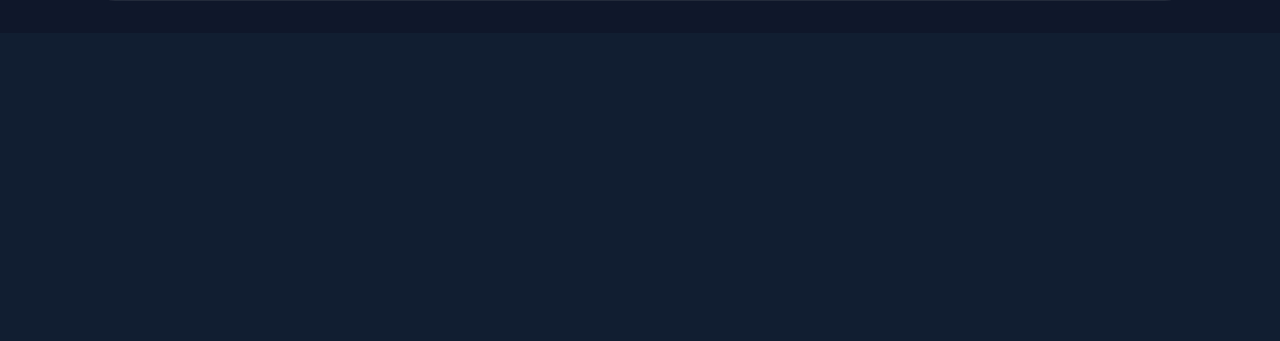
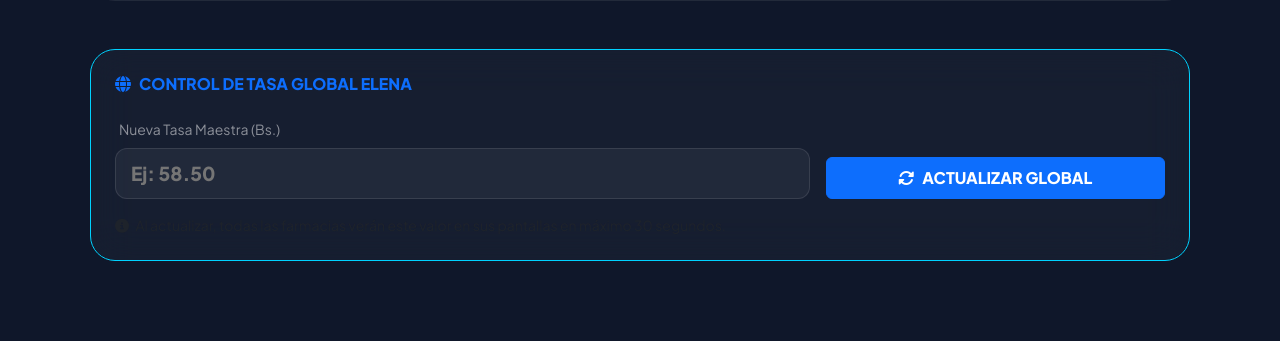
Before and after one commit to jesuspolo1986/asistente-IA, a Flask app: template templates/admin.html in a window 1280 px wide. Shown: the part 1230-1571 px from the top of the page. Before the commit the page ends 1231 px from the top, so only its background shows below. Run offline with Flask 3, Linux system fonts and the light colour scheme; the template is opened without the code that fills it, so the values that code supplies are empty.

Commit message:
implementacion de tasabglobal

```diff
--- a/app.py
+++ b/app.py
@@ -49,27 +49,32 @@ def obtener_tasa_actual():
     return jsonify({"tasa": datos_tasa["tasa"]})
 
 def get_tasa_usuario(email):
-    # 1. Intentar obtener de la RAM (Súper rápido para el uso diario)
+    # PRIORIDAD 1: ¿Está en la memoria RAM? (Rapidez)
     if email in memoria_tasa:
         return memoria_tasa[email]
 
-    # 2. Si no está en RAM (ej: se reinició el server), buscar en Supabase
+    # PRIORIDAD 2: ¿El usuario tiene una tasa fija en su suscripción?
     try:
-        res = supabase.table("suscripciones").select("tasa_personalizada").eq("email", email).execute()
-        if res.data and res.data[0].get('tasa_personalizada'):
-            tasa_db = float(res.data[0]['tasa_personalizada'])
-            datos = {"tasa": tasa_db, "manual": True, "fecha": "DB_PERSISTENTE"}
-            memoria_tasa[email] = datos  # Guardar en RAM para la próxima consulta
-            return datos
-    except Exception as e:
-        print(f"Error recuperando tasa persistente: {e}")
+        res_sub = supabase.table("suscripciones").select("tasa_personalizada").eq("email", email).execute()
+        if res_sub.data and res_sub.data[0].get('tasa_personalizada'):
+            t_val = float(res_sub.data[0]['tasa_personalizada'])
+            memoria_tasa[email] = {"tasa": t_val, "manual": True, "fecha": "PERFIL"}
+            return memoria_tasa[email]
+    except: pass
 
-    # 3. Fallback: Si no hay tasa manual guardada, usar BCV
-    tasa_oficial = obtener_tasa_real()
-    datos = {"tasa": tasa_oficial, "manual": False, "fecha": datetime.now().strftime("%Y-%m-%d")}
-    memoria_tasa[email] = datos
-    return datos
+    # PRIORIDAD 3: LA TASA MAESTRA DEL ADMINISTRADOR
+    try:
+        res_global = supabase.table("ajustes_sistema").select("valor").eq("clave", "tasa_maestra").execute()
+        if res_global.data:
+            t_maestra = float(res_global.data[0]['valor'])
+            # Guardamos en RAM para este usuario específico
+            memoria_tasa[email] = {"tasa": t_maestra, "manual": True, "fecha": "GLOBAL"}
+            return memoria_tasa[email]
+    except: pass
 
+    # PRIORIDAD 4: BCV (Fallback final)
+    tasa_bcv = obtener_tasa_real()
+    return {"tasa": tasa_bcv, "manual": False, "fecha": "BCV"}
 # --- RUTAS DE AUTENTICACIÓN ---
 @app.route('/login', methods=['GET', 'POST'])
 def login():
@@ -356,7 +361,53 @@ def limpiar_precio(valor):
         return float(s)
     except:
         return 0.0
+@app.route('/admin/actualizar_tasa_maestra', methods=['POST'])
+def actualizar_maestra():
+    auth = request.form.get('auth_key')
+    if auth != ADMIN_PASS: return "No autorizado", 403
 
+    nueva_tasa = request.form.get('tasa')
+    # Actualizamos la tabla global en Supabase
+    supabase.table("config_global").update({"valor": nueva_tasa}).eq("clave", "tasa_maestra").execute()
+
+    # OPCIONAL: Limpiamos la memoria RAM para que todos los usuarios
+    # sientan el cambio en su próximo polling de 30 seg.
+    memoria_tasa.clear()
+
+    return redirect(url_for('admin_panel', auth_key=ADMIN_PASS))
+@app.route('/admin/actualizar_tasa_maestra', methods=['POST'])
+def actualizar_tasa_maestra():
+    # 1. Verificación de seguridad básica
+    auth = request.form.get('auth_key')
+    if auth != ADMIN_PASS:
+        return "Acceso denegado: Clave administrativa incorrecta", 403
+
+    nueva_tasa = request.form.get('tasa')
+
+    if not nueva_tasa:
+        return "Error: Debes ingresar un valor de tasa", 400
+
+    try:
+        # 2. Limpiar el formato del número (por si usan coma en vez de punto)
+        tasa_val = float(str(nueva_tasa).replace(",", "."))
+
+        # 3. Guardar en la tabla maestra de Supabase
+        # Nota: Asegúrate de haber creado la tabla 'ajustes_sistema' con la clave 'tasa_maestra'
+        supabase.table("ajustes_sistema").update({"valor": tasa_val}).eq("clave", "tasa_maestra").execute()
+
+        # 4. LIMPIEZA ESTRATÉGICA DE RAM
+        # Al vaciar el diccionario, obligamos a get_tasa_usuario a buscar en la DB
+        # la nueva tasa global para todos los clientes activos.
+        memoria_tasa.clear()
+
+        print(f"✅ Tasa Global actualizada a {tasa_val} por el administrador.")
+        flash(f"Éxito: Tasa global actualizada a {tasa_val} Bs.")
+
+        return redirect(url_for('admin_panel', auth_key=ADMIN_PASS))
+
+    except Exception as e:
+        print(f"❌ Error actualizando tasa global: {e}")
+        return f"Error interno: {str(e)}", 500
 def encontrar_columnas_maestras(columnas):
     """Identifica Producto, Precio y Stock entre nombres caóticos"""
     mapeo = {
--- a/templates/admin.html
+++ b/templates/admin.html
@@ -277,7 +277,7 @@
         </div>
     </div>
 
-    <div class="card-stats">
+    <div class="card-stats mb-5">
         <div class="d-flex justify-content-between align-items-center mb-4">
             <h6 class="m-0 fw-bold text-info"><i class="fas fa-list-ul me-2"></i>HISTORIAL DE ACTIVIDAD</h6>
             <select id="filtroEmpresa" class="form-select form-select-sm w-auto form-select-custom" onchange="filtrarLogs()">
@@ -320,9 +320,30 @@
             </table>
         </div>
     </div>
-</div>
 
-<script>
+    <div class="card-stats mb-5" style="border: 1px solid var(--primary);">
+        <h6 class="mb-4 fw-bold text-primary"><i class="fas fa-globe me-2"></i>CONTROL DE TASA GLOBAL ELENA</h6>
+        <form action="/admin/actualizar_tasa_maestra" method="POST">
+            <div class="row g-3 align-items-end">
+                <div class="col-md-8">
+                    <label class="small opacity-50 ms-1 mb-2">Nueva Tasa Maestra (Bs.)</label>
+                    <input type="hidden" name="auth_key" value="{{ admin_pass }}">
+                    <input type="number" step="0.01" name="tasa" class="input-admin" placeholder="Ej: 58.50" required style="font-size: 1.2rem; font-weight: bold; color: var(--primary);">
+                </div>
+                <div class="col-md-4">
+                    <button type="submit" class="btn btn-primary w-100 py-2 fw-bold">
+                        <i class="fas fa-sync-alt me-2"></i>ACTUALIZAR GLOBAL
+                    </button>
+                </div>
+            </div>
+            <p class="text-muted small mt-3 mb-0">
+                <i class="fas fa-info-circle me-1"></i>
+                Al actualizar, todas las farmacias verán este valor en sus pantallas en máximo 30 segundos.
+            </p>
+        </form>
+    </div>
+
+</div> <script>
 function filtrarLogs() {
     const filtro = document.getElementById('filtroEmpresa').value;
     document.querySelectorAll('.log-row').forEach(f => {
```
